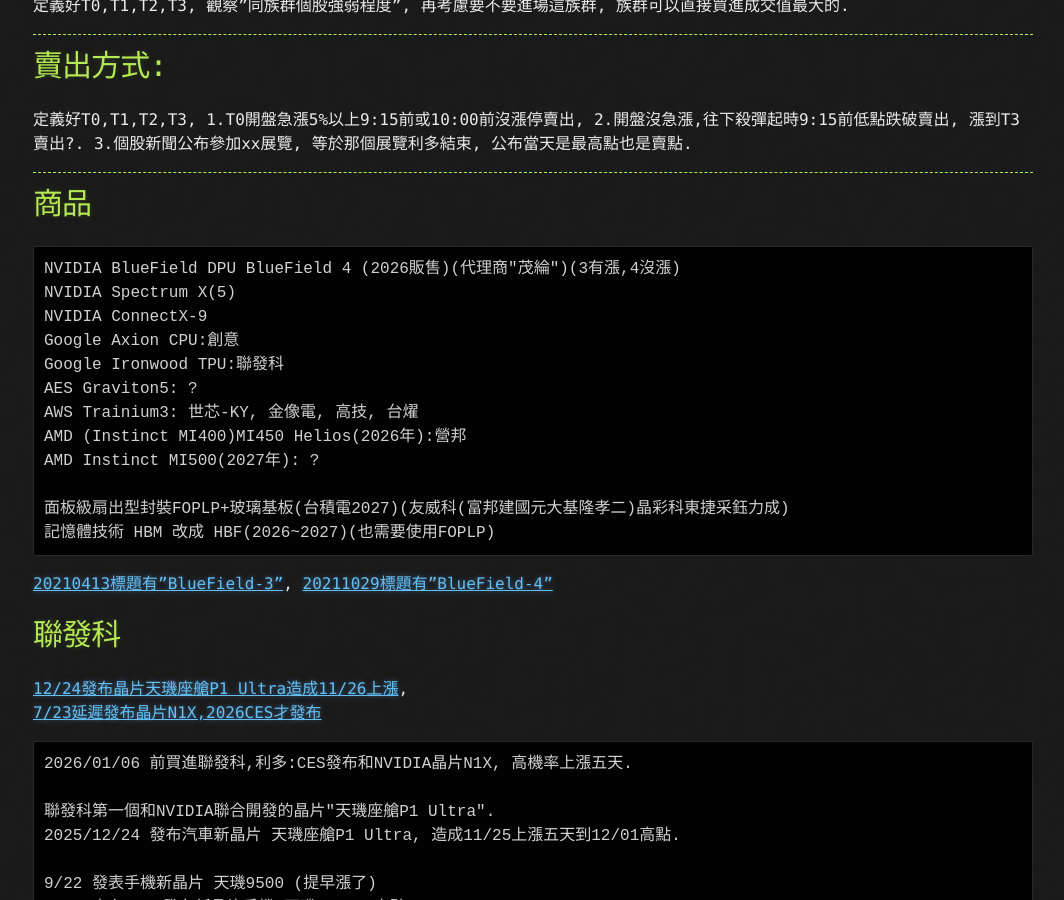
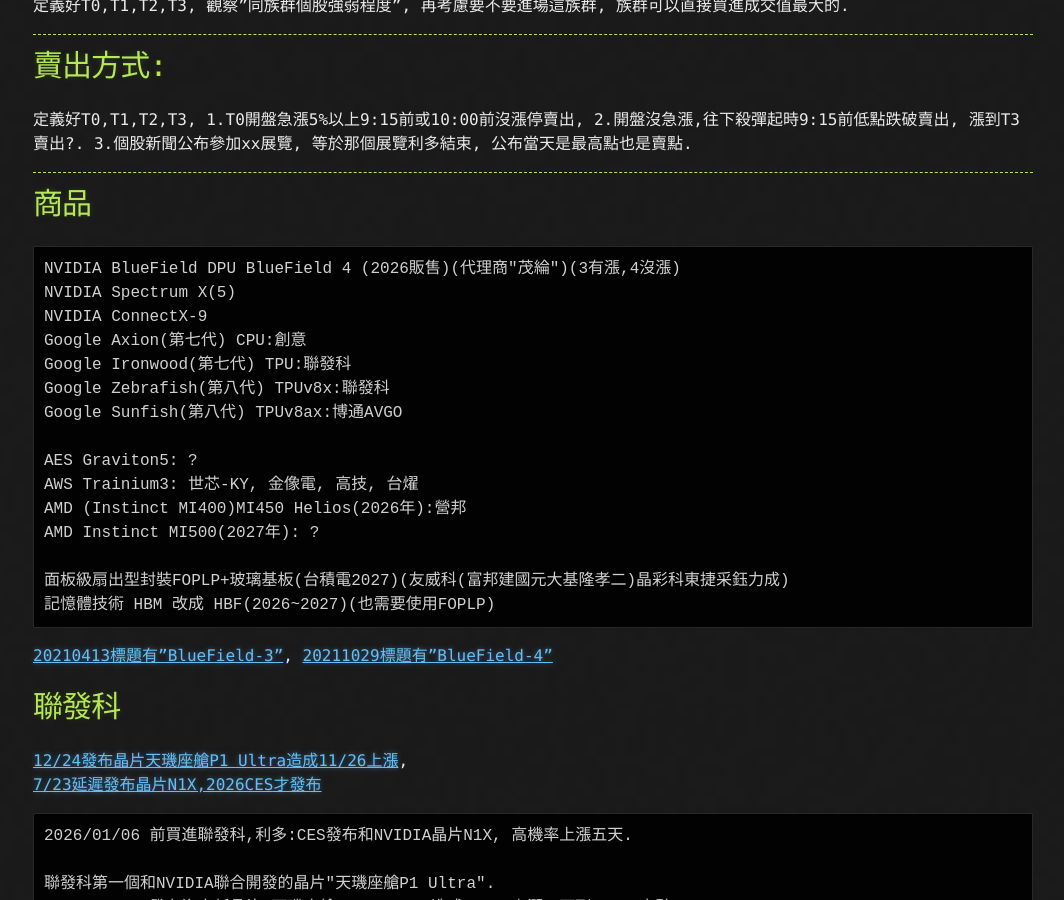
Before and after one commit to lepg5487/Stock_God, a Jekyll site: the page built from experience.md, in a window 1280 px wide and 900 px high, scrolled down 1423 px. Shown: the whole window, without its empty margins (107-1171 px from the left). Built offline with Jekyll 4.4.1, drawn with Linux system fonts in a browser that asks for light colours; our own code applies the rules of GitHub Pages for plain Markdown files.

Commit message:
Update experience.md

```diff
--- a/experience.md
+++ b/experience.md
@@ -69,8 +69,11 @@
 NVIDIA BlueField DPU BlueField 4 (2026販售)(代理商"茂綸")(3有漲,4沒漲)
 NVIDIA Spectrum X(5)
 NVIDIA ConnectX-9
-Google Axion CPU:創意
-Google Ironwood TPU:聯發科
+Google Axion(第七代) CPU:創意
+Google Ironwood(第七代) TPU:聯發科
+Google Zebrafish(第八代) TPUv8x:聯發科
+Google Sunfish(第八代) TPUv8ax:博通AVGO
+
 AES Graviton5: ?
 AWS Trainium3: 世芯-KY, 金像電, 高技, 台燿
 AMD (Instinct MI400)MI450 Helios(2026年):營邦
```
